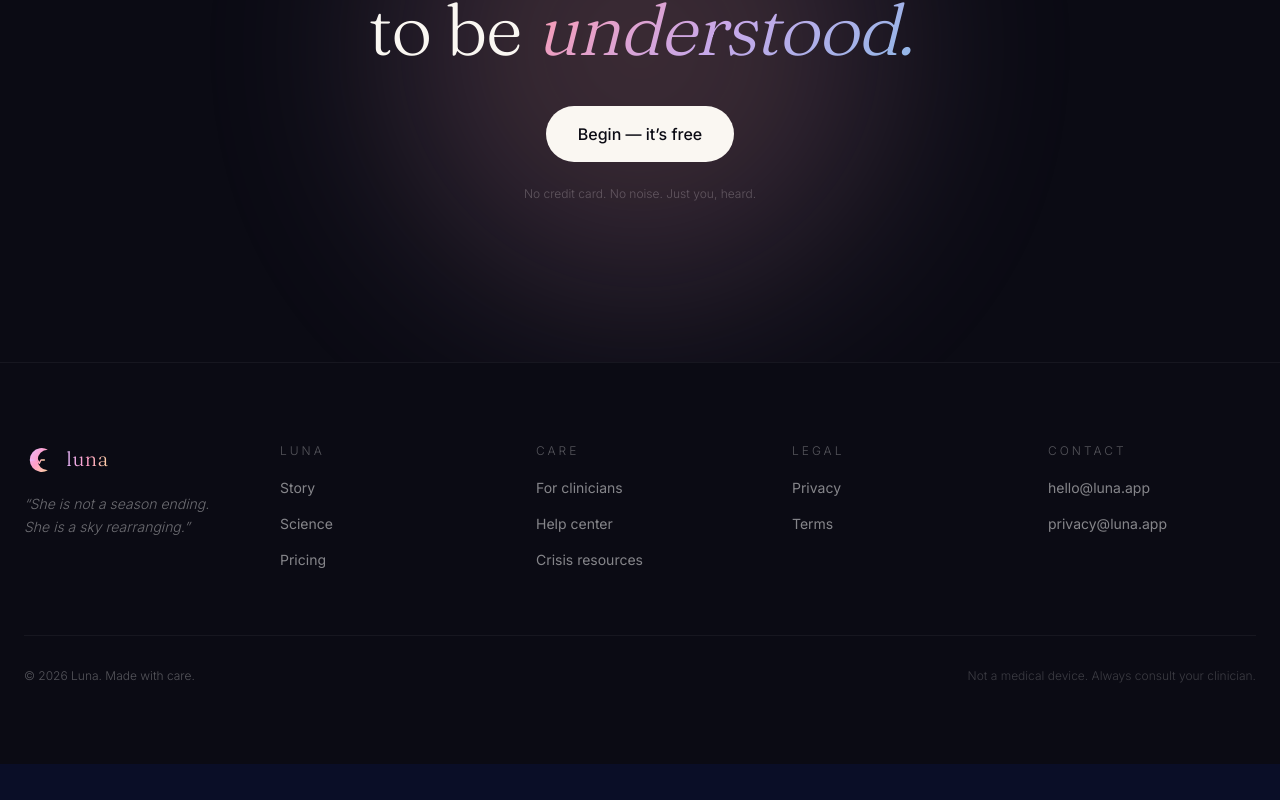
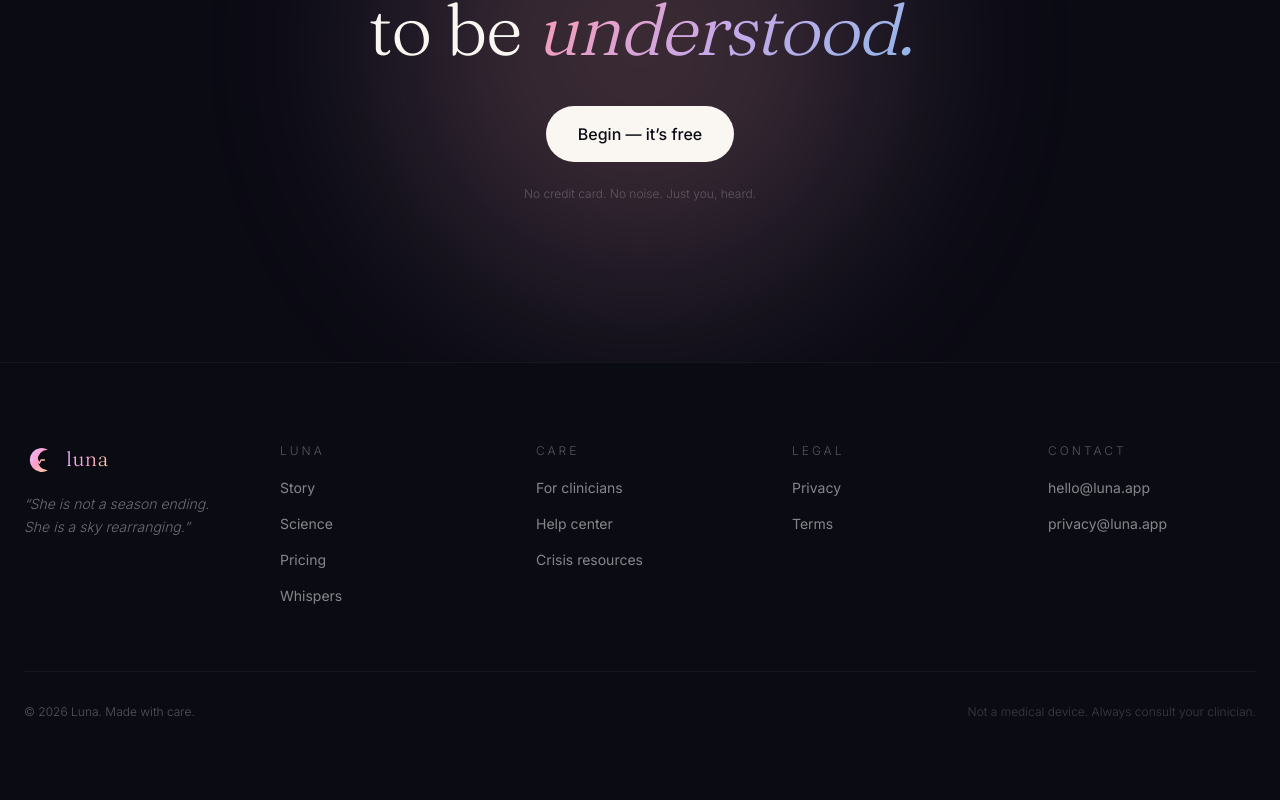
Before and after one commit to dipak1992/LunaAI, a Next.js app: page / in a window 1280 px wide. Shown: the part 4399-5199 px from the top of the page. Before the commit the page ends 5163 px from the top, so only its background shows below. Built offline with nearby package versions, Linux system fonts and the light colour scheme; no server answers.

Commit message:
fix: point Whispers nav links to /whispers blog page

```diff
--- a/components/marketing/Footer.tsx
+++ b/components/marketing/Footer.tsx
@@ -8,6 +8,7 @@ const COLUMNS = [
       { label: 'Story', href: '/about' },
       { label: 'Science', href: '/science' },
       { label: 'Pricing', href: '/pricing' },
+      { label: 'Whispers', href: '/whispers' },
     ],
   },
   {
--- a/components/marketing/Header.tsx
+++ b/components/marketing/Header.tsx
@@ -8,7 +8,7 @@ import Logo from '@/components/brand/Logo';
 const NAV_LINKS = [
   { label: 'Story', href: '/about' },
   { label: 'Science', href: '/science' },
-  { label: 'Whispers', href: '/#whispers' },
+  { label: 'Whispers', href: '/whispers' },
   { label: 'Pricing', href: '/pricing' },
 ];
 
```
